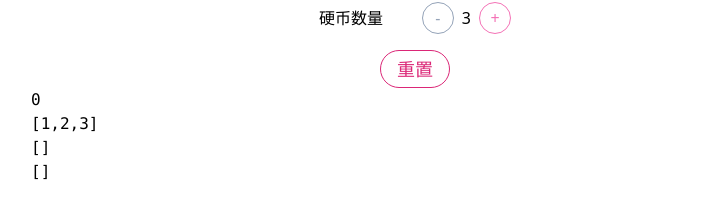
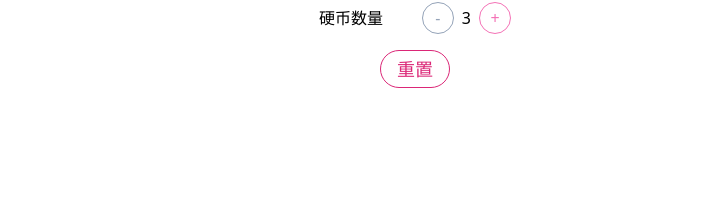
Before and after one commit to BurgerBurglar/hanoi-tower, a React (Vite) app: page / in a window 1280 px wide. Shown: the part 358-576 px from the top of the page, without its empty margins (225-929 px from the left). Built offline with nearby package versions, Linux system fonts and the light colour scheme.

Commit message:
remove debug code

```diff
--- a/src/App.tsx
+++ b/src/App.tsx
@@ -184,10 +184,6 @@ function App() {
           />
         </>
       )}
-      <pre>{JSON.stringify(activeStack)}</pre>
-      <pre>{JSON.stringify([...coinStacks.get(1)!])}</pre>
-      <pre>{JSON.stringify([...coinStacks.get(2)!])}</pre>
-      <pre>{JSON.stringify([...coinStacks.get(3)!])}</pre>
     </div>
   );
 }
```
